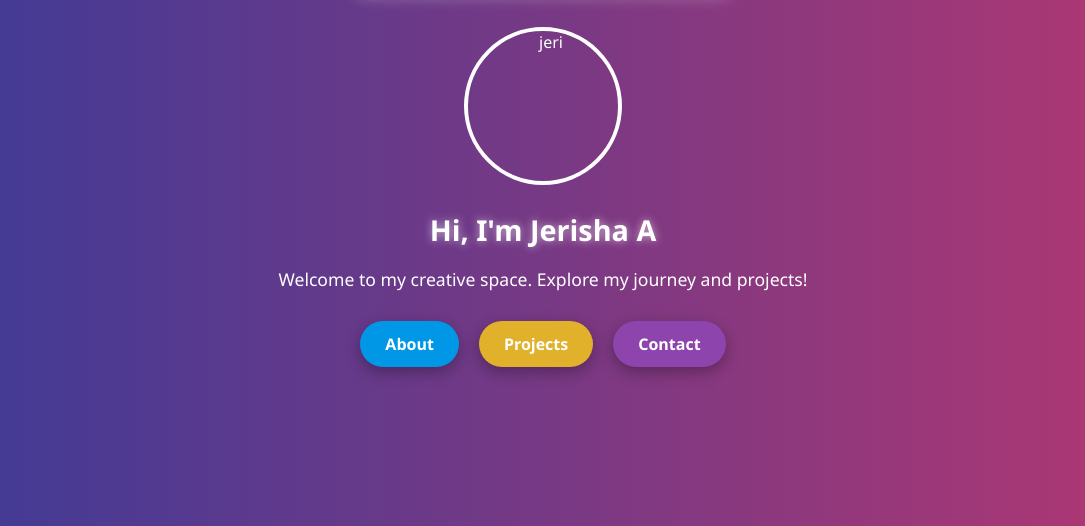
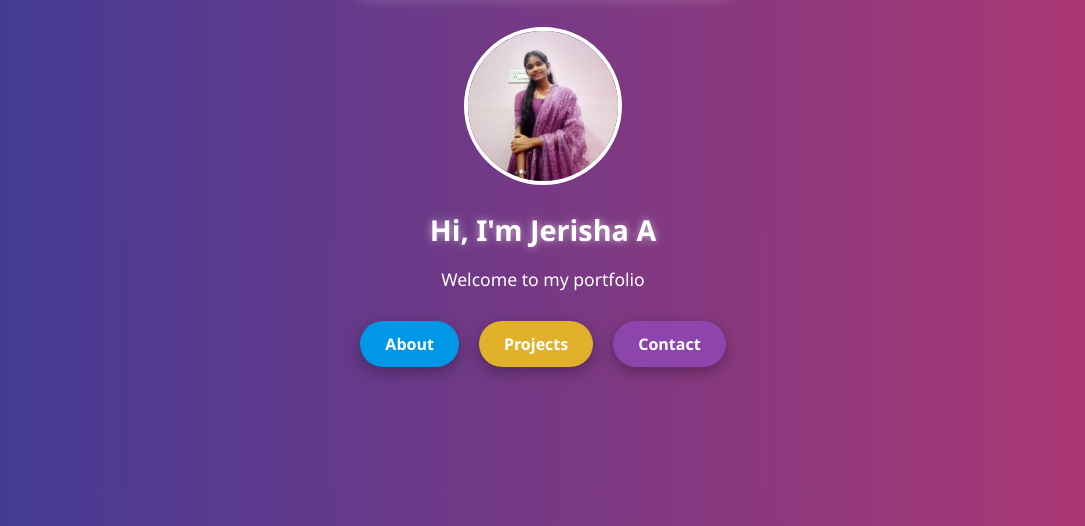
Before and after one commit to jerisha-26/Jerisha-Portfolio, a plain HTML site: page index.html in a window 1280 px wide. Shown: the part 274-800 px from the top of the page, without its empty margins (97-1182 px from the left). Drawn offline with Linux system fonts and the light colour scheme.

Commit message:
Update index.html

```diff
--- a/index.html
+++ b/index.html
@@ -10,9 +10,9 @@
 <body>
   <div class="container">
     <h1 class="title">Jerisha Portfolio</h1>
-    <img src="profile.jpg" alt="jeri" class="profile-pic"/>
+    <img src="profile.jpg.jpeg" alt="jeri" class="profile-pic"/>
     <h2>Hi, I'm Jerisha A</h2>
-    <p>Welcome to my creative space. Explore my journey and projects!</p>
+    <p>Welcome to my portfolio</p>
     <div class="buttons">
       <a href="#about" class="btn blue">About</a>
       <a href="project.html" class="btn orange">Projects</a>
```
